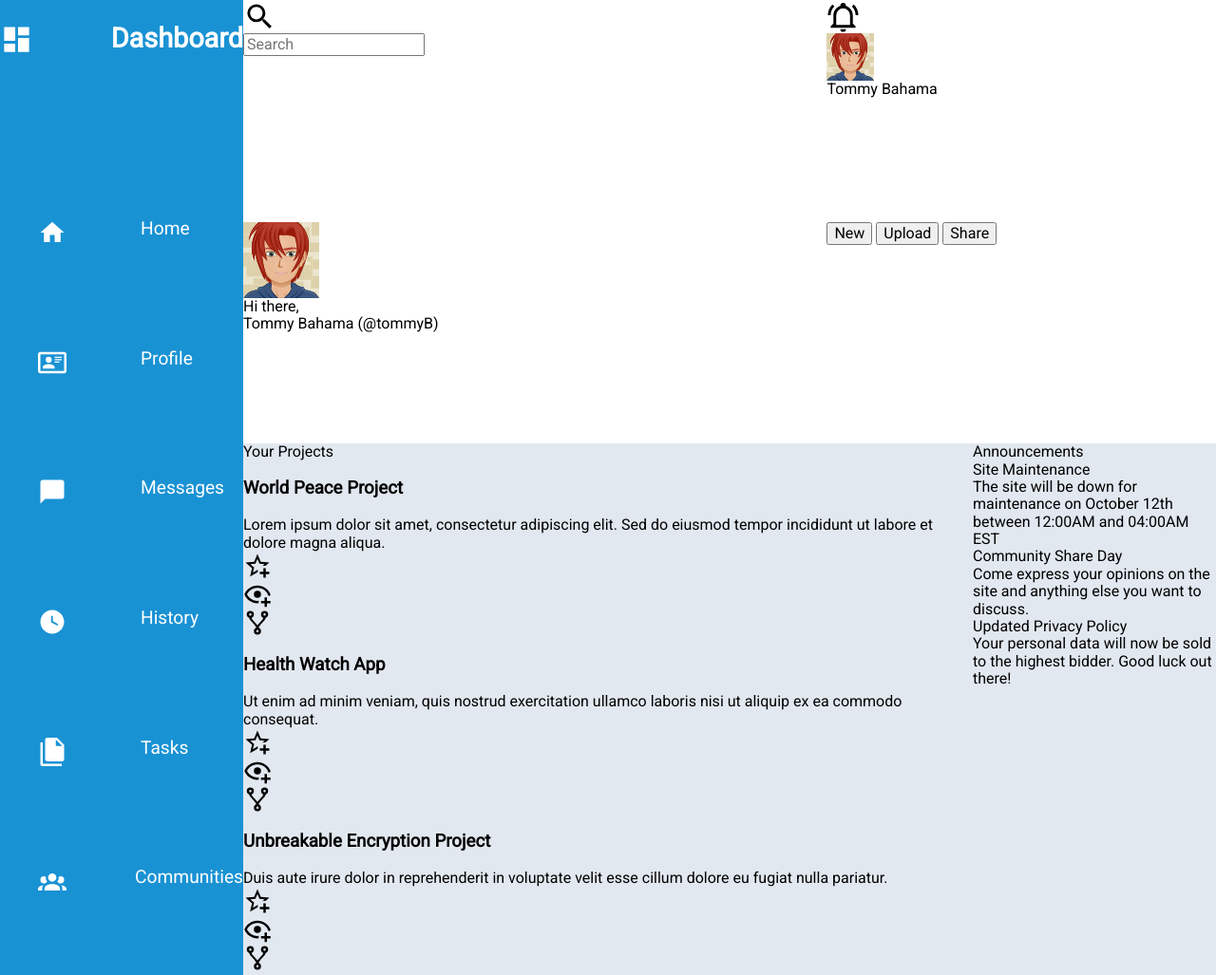
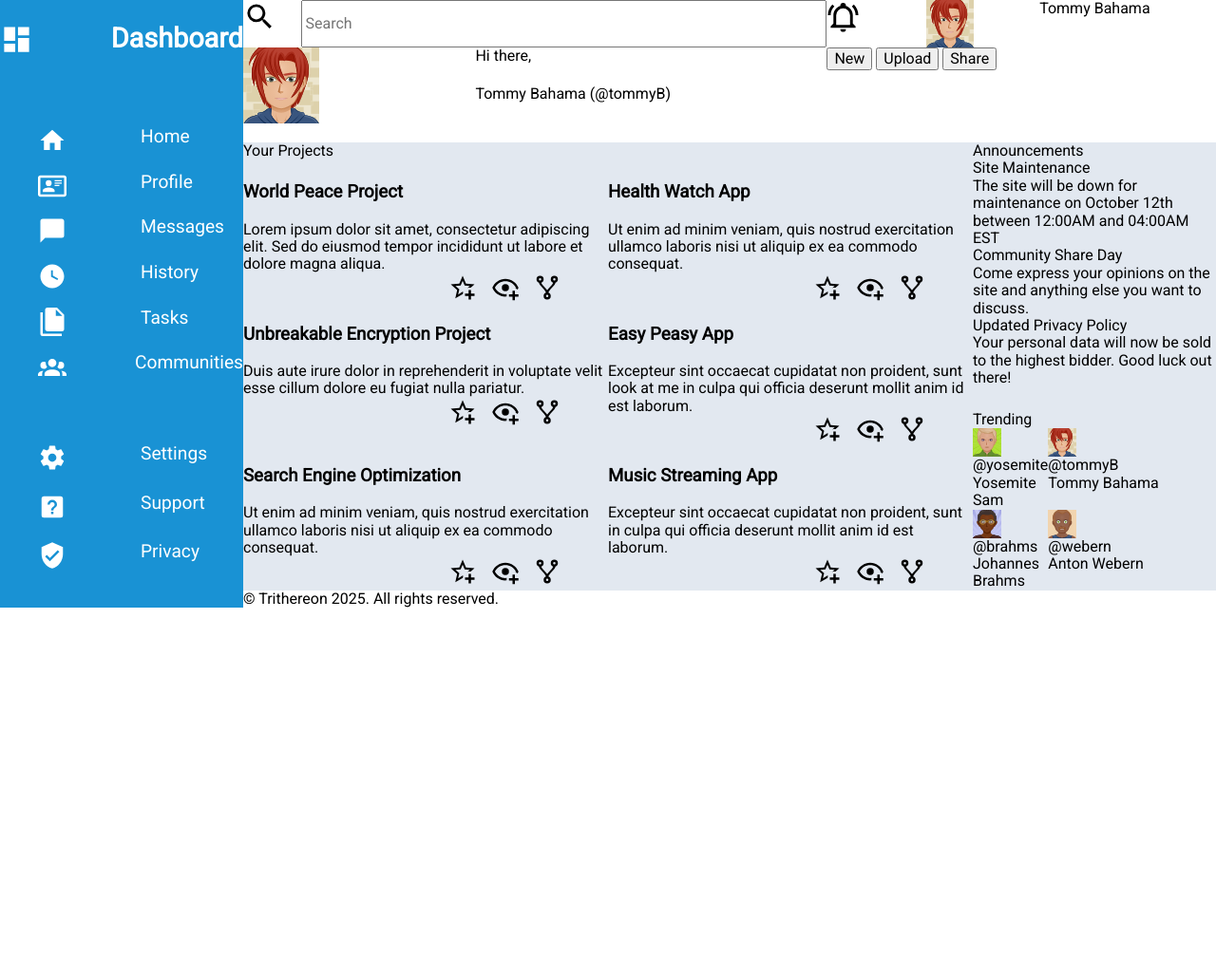
Before and after one commit to Trithereon/project-admin-dashboard, a plain HTML site: page index.html in a window 1280 px wide. Shown: the top 1027 px of the page at 95% size. After the commit the page ends 800 px from the top, so only its background shows below. Drawn offline with Linux system fonts and the light colour scheme.

Commit message:
Fix vertically stacked content in all sections so that it is placed along a row.

```diff
--- a/index.html
+++ b/index.html
@@ -82,14 +82,14 @@
             <input id="input" type="search" placeholder="Search">
         </div>
         <div class="header-actions">
-            <img width="35" src="img/header/notifications.svg" alt="Notifications button" class="header">
-            <img width="50" src="img/avatars/avatar1.svg" alt="" class="header">
+            <img width="35" src="img/header/notifications.svg" alt="Notifications button" class="notifications">
+            <img width="50" src="img/avatars/avatar1.svg" alt="" class="avatar">
             <div class="username">Tommy Bahama</div>
         </div>
         <div class="welcome-container">
-            <div class="welcome"><img width="80" src="img/avatars/avatar1.svg" alt="" class="large-avatar"></div>
-            <div class="welcome">Hi there,</div>
-            <div class="welcome">Tommy Bahama (@tommyB)</div>
+            <img class="avatar" width="80" src="img/avatars/avatar1.svg" alt="">
+            <div class="greeting">Hi there,</div>
+            <div class="username">Tommy Bahama (@tommyB)</div>
         </div>
         <div class="file-control-actions">
             <button class="file-control">New</button>
@@ -107,9 +107,15 @@
                     Lorem ipsum dolor sit amet, consectetur adipiscing elit. Sed do eiusmod tempor incididunt ut labore et dolore magna aliqua.
                 </div>
                 <div class="card-actions-container">
-                    <a href="#"><img width="30" height="30" src="img/card/bookmark.svg" alt="Bookmark icon" class="card-actions"></a>
-                    <a href="#"><img width="30" height="30" src="img/card/watch.svg" alt="Watch icon" class="card-actions"></a>
-                    <a href="#"><img width="30" height="30" src="img/card/fork.svg" alt="Fork icon" class="card-actions"></a>
+                    <a href="#" class="card-actions-bookmark">
+                        <img width="30" height="30" src="img/card/bookmark.svg" alt="Bookmark icon" class="card-actions">
+                    </a>
+                    <a href="#" class="card-actions-watch">
+                        <img width="30" height="30" src="img/card/watch.svg" alt="Watch icon" class="card-actions">
+                    </a>
+                    <a href="#" class="card-actions-fork">
+                        <img width="30" height="30" src="img/card/fork.svg" alt="Fork icon" class="card-actions">
+                    </a>
                 </div>
             </div>
             <div class="card">
@@ -118,9 +124,15 @@
                     Ut enim ad minim veniam, quis nostrud exercitation ullamco laboris nisi ut aliquip ex ea commodo consequat.
                 </div>
                 <div class="card-actions-container">
-                    <a href="#"><img width="30" height="30" src="img/card/bookmark.svg" alt="Bookmark icon" class="card-actions"></a>
-                    <a href="#"><img width="30" height="30" src="img/card/watch.svg" alt="Watch icon" class="card-actions"></a>
-                    <a href="#"><img width="30" height="30" src="img/card/fork.svg" alt="Fork icon" class="card-actions"></a>
+                    <a href="#" class="card-actions-bookmark">
+                        <img width="30" height="30" src="img/card/bookmark.svg" alt="Bookmark icon" class="card-actions">
+                    </a>
+                    <a href="#" class="card-actions-watch">
+                        <img width="30" height="30" src="img/card/watch.svg" alt="Watch icon" class="card-actions">
+                    </a>
+                    <a href="#" class="card-actions-fork">
+                        <img width="30" height="30" src="img/card/fork.svg" alt="Fork icon" class="card-actions">
+                    </a>
                 </div>
             </div>
             <div class="card">
@@ -129,9 +141,15 @@
                     Duis aute irure dolor in reprehenderit in voluptate velit esse cillum dolore eu fugiat nulla pariatur.
                 </div>
                 <div class="card-actions-container">
-                    <a href="#"><img width="30" height="30" src="img/card/bookmark.svg" alt="Bookmark icon" class="card-actions"></a>
-                    <a href="#"><img width="30" height="30" src="img/card/watch.svg" alt="Watch icon" class="card-actions"></a>
-                    <a href="#"><img width="30" height="30" src="img/card/fork.svg" alt="Fork icon" class="card-actions"></a>
+                    <a href="#" class="card-actions-bookmark">
+                        <img width="30" height="30" src="img/card/bookmark.svg" alt="Bookmark icon" class="card-actions">
+                    </a>
+                    <a href="#" class="card-actions-watch">
+                        <img width="30" height="30" src="img/card/watch.svg" alt="Watch icon" class="card-actions">
+                    </a>
+                    <a href="#" class="card-actions-fork">
+                        <img width="30" height="30" src="img/card/fork.svg" alt="Fork icon" class="card-actions">
+                    </a>
                 </div>
             </div>
             <div class="card">
@@ -140,9 +158,15 @@
                     Excepteur sint occaecat cupidatat non proident, sunt look at me in culpa qui officia deserunt mollit anim id est laborum.
                 </div>
                 <div class="card-actions-container">
-                    <a href="#"><img width="30" height="30" src="img/card/bookmark.svg" alt="Bookmark icon" class="card-actions"></a>
-                    <a href="#"><img width="30" height="30" src="img/card/watch.svg" alt="Watch icon" class="card-actions"></a>
-                    <a href="#"><img width="30" height="30" src="img/card/fork.svg" alt="Fork icon" class="card-actions"></a>
+                    <a href="#" class="card-actions-bookmark">
+                        <img width="30" height="30" src="img/card/bookmark.svg" alt="Bookmark icon" class="card-actions">
+                    </a>
+                    <a href="#" class="card-actions-watch">
+                        <img width="30" height="30" src="img/card/watch.svg" alt="Watch icon" class="card-actions">
+                    </a>
+                    <a href="#" class="card-actions-fork">
+                        <img width="30" height="30" src="img/card/fork.svg" alt="Fork icon" class="card-actions">
+                    </a>
                 </div>
             </div>
             <div class="card">
@@ -151,9 +175,15 @@
                     Ut enim ad minim veniam, quis nostrud exercitation ullamco laboris nisi ut aliquip ex ea commodo consequat.
                 </div>
                 <div class="card-actions-container">
-                    <a href="#"><img width="30" height="30" src="img/card/bookmark.svg" alt="Bookmark icon" class="card-actions"></a>
-                    <a href="#"><img width="30" height="30" src="img/card/watch.svg" alt="Watch icon" class="card-actions"></a>
-                    <a href="#"><img width="30" height="30" src="img/card/fork.svg" alt="Fork icon" class="card-actions"></a>
+                    <a href="#" class="card-actions-bookmark">
+                        <img width="30" height="30" src="img/card/bookmark.svg" alt="Bookmark icon" class="card-actions">
+                    </a>
+                    <a href="#" class="card-actions-watch">
+                        <img width="30" height="30" src="img/card/watch.svg" alt="Watch icon" class="card-actions">
+                    </a>
+                    <a href="#" class="card-actions-fork">
+                        <img width="30" height="30" src="img/card/fork.svg" alt="Fork icon" class="card-actions">
+                    </a>
                 </div>
             </div>
             <div class="card">
@@ -162,9 +192,15 @@
                     Excepteur sint occaecat cupidatat non proident, sunt in culpa qui officia deserunt mollit anim id est laborum.
                 </div>
                 <div class="card-actions-container">
-                    <a href="#"><img width="30" height="30" src="img/card/bookmark.svg" alt="Bookmark icon" class="card-actions"></a>
-                    <a href="#"><img width="30" height="30" src="img/card/watch.svg" alt="Watch icon" class="card-actions"></a>
-                    <a href="#"><img width="30" height="30" src="img/card/fork.svg" alt="Fork icon" class="card-actions"></a>
+                    <a href="#" class="card-actions-bookmark">
+                        <img width="30" height="30" src="img/card/bookmark.svg" alt="Bookmark icon" class="card-actions">
+                    </a>
+                    <a href="#" class="card-actions-watch">
+                        <img width="30" height="30" src="img/card/watch.svg" alt="Watch icon" class="card-actions">
+                    </a>
+                    <a href="#" class="card-actions-fork">
+                        <img width="30" height="30" src="img/card/fork.svg" alt="Fork icon" class="card-actions">
+                    </a>
                 </div>
             </div>
         </div>
--- a/style.css
+++ b/style.css
@@ -4,8 +4,6 @@
 
 img, input {
     display: block; /* To make img's align the same way as div's. */
-    max-width: 100%; /* Prevent them from overflowing from container. */
-    height: auto;
 }
 
 ul {
@@ -35,6 +33,7 @@ sidebar {
     background-color: rgb(25, 146, 212);
     color:white;
     font-size:1.2rem;
+    gap: 10px;
 }
 
 sidebar img {
@@ -71,28 +70,98 @@ sidebar img {
 header {
     display: grid;
     grid-template-columns: 3fr 2fr;
-    grid-template-rows: 2fr 1fr 1fr;
-    grid-column: 2 / -1;
-    grid-row: 1 / -1;
+    grid-template-rows: 50px 50px 50px;
+    grid-column: 2 / 3;
+    grid-row: 1 / 4;
 }
 
-.input-container {
-    display: flex;
-    flex-direction: row;
+.header-actions {
+    display:grid;
+}
+
+.header-actions .notifications {
+    grid-column: 1 / 2;
+}
+
+.header-actions .avatar {
+    grid-column: 2 / 3;
+}
+
+.header-actions .username {
+    grid-column: 3 / 4;
+}
+
+#input-container {
+    display: grid;
+    grid-template-columns: 1fr 9fr;
+    grid-template-rows: 1fr;
+}
+
+.search {
+    grid-column: 1 / 2;
+}
+
+input {
+    grid-column: 2 / 3;
+}
+
+.welcome-container {
+    display:grid;
+}
+
+.welcome-container .avatar {
+    grid-column: 1 / 2;
+    grid-row: 1 / 3;
+}
+
+.welcome-container .greeting {
+    grid-column: 2 / 3;
+    grid-row: 1 / 2;
+}
+
+.welcome-container .username {
+    grid-column: 2 / 3;
+    grid-row: 2 / 3;
 }
 
 main-content {
     display: grid;
     grid-template-columns: 3fr 1fr;
     grid-template-rows: 3fr 2fr;
-    grid-column: 2 / -1;
-    grid-row: 9 / -1;
+    grid-column: 2 / 9;
+    grid-row: 4 / 9;
     background-color: rgb(226, 232, 240);
 }
 
 .projects-container {
+    display:grid;
+    grid-template-columns: 1fr 1fr;
+    grid-template-rows: repeat(1fr, 4);
     grid-column: 1 / 2;
     grid-row: 1 / 3;
+}
+
+.projects-container>.section-title {
+    grid-column: 1 / 3;
+    grid-row: 1 / 2;
+}
+
+.card-actions-container {
+    display:grid;
+    grid-template-columns: 6fr 1fr 1fr 1fr 1fr;
+    gap:10px;
+}
+
+.card-actions-bookmark {
+    grid-column: 2 / 3;
+}
+
+.card-actions-watch {
+    grid-column: 3 / 4;
+}
+
+.card-actions-fork {
+    grid-column: 4 / 5;
 }
 
 .announcements-container {
@@ -101,10 +170,53 @@ main-content {
 }
 
 .trending-container {
+    display:grid;
+    grid-template-columns: 1fr 3fr;
+    grid-template-rows: repeat(1fr, 8);
     grid-column: 2 / 3;
     grid-row: 2 / 3;
 }
 
+.trending-container .section-title {
+    grid-column: 1 / 3;
+}
+
+.trending-container .user-container-1 {
+    display: grid;
+    grid-template-columns: 1fr 3fr;
+    grid-template-rows: 1fr 1fr;
+    grid-column: 1 / 3;
+    grid-row: 2 / 4;
+}
+
+.trending-container .user-container-2 {
+    display: grid;
+    grid-template-columns: 1fr 3fr;
+    grid-template-rows: 1fr 1fr;
+    grid-column: 1 / 3;
+    grid-row: 4 / 6;
+}
+.trending-container .user-container-3 {
+    display: grid;
+    grid-template-columns: 1fr 3fr;
+    grid-template-rows: 1fr 1fr;
+    grid-column: 1 / 3;
+    grid-row: 6 / 8;
+}
+
+.trending-container .user-container-4 {
+    display: grid;
+    grid-template-columns: 1fr 3fr;
+    grid-template-rows: 1fr 1fr;
+    grid-column: 1 / 3;
+    grid-row: 8 / 10;
+}
+
+.trending-container .small-avatar {
+    grid-column: 1 / 2;
+    grid-row: 1 / 3;
+}
+
 footer {
-    grid-column: 2 / -1;
+    grid-column: 2 / 3;
 }
```
